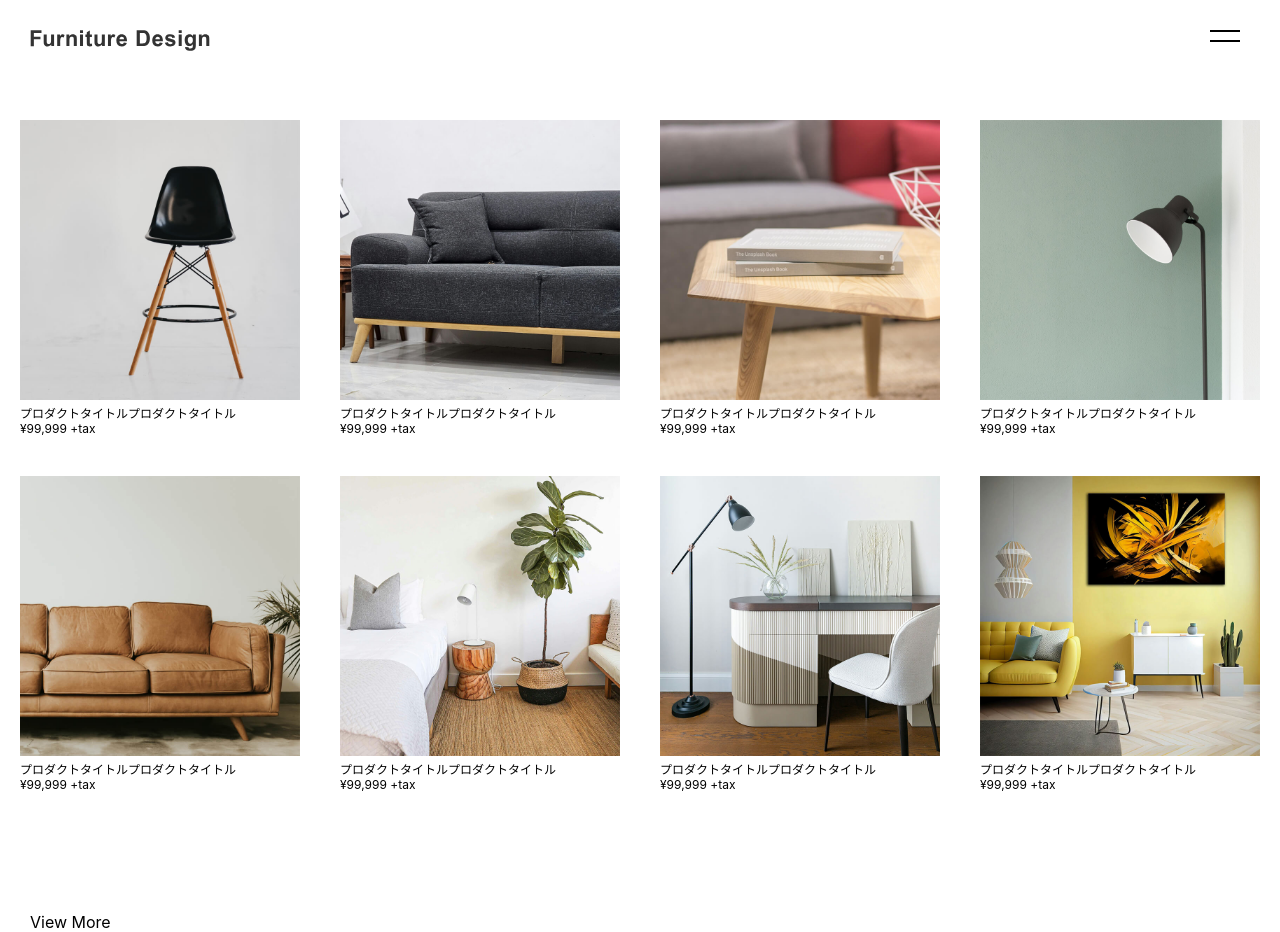
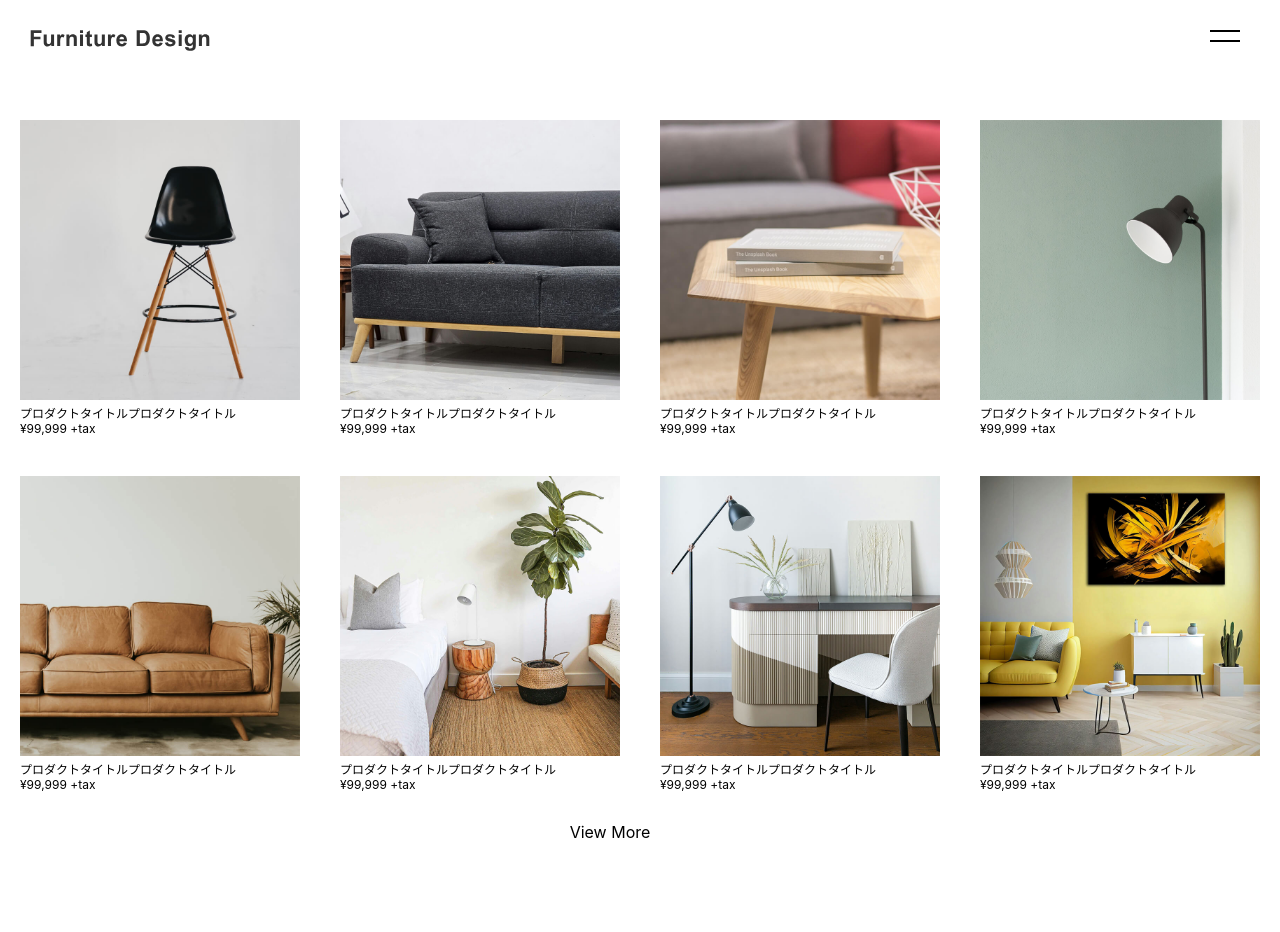
Before and after one commit to gp-kobayashi/mosya4-react, a Next.js app: page / in a window 1280 px wide. Shown: the top 932 px of the page. Built offline with nearby package versions, Linux system fonts and the light colour scheme.

Commit message:
[Q]複数の親要素の配列を子コンポーネントにそれぞれ反映させたい

```diff
--- a/components/MainItems.js
+++ b/components/MainItems.js
@@ -1,11 +1,10 @@
 import styles from '../styles/Home.module.css'
 
-export function MainItems() {
+export function MainItems(props) {
 
   const ITEMS =[{img1:'img/item1.jpg',img2:'img/item2.jpg',img3:'img/item3.jpg',img4:'img/item4.jpg'},
     {img1:'img/item5.jpg',img2:'img/item6.jpg',img3:'img/item7.jpg',img4:'img/item8.jpg'}
     ]
-
 
   return (
         <div className={styles.mainItens}>
--- a/pages/index.js
+++ b/pages/index.js
@@ -3,9 +3,12 @@ import styles from '../styles/Home.module.css'
 import { Footer } from '../components/Footer'
 import { Header } from '../components/Header'
 import { MainItems } from '../components/MainItems'
+import { PageLink } from '../components/PageLink'
 
 
 export default function Home() {
+
+
 
   return (
     <div className={styles.container}>
@@ -18,11 +21,9 @@ export default function Home() {
 
       <main className={styles.main}>
 
-      <MainItems />
+      <MainItems/>
 
-        <div className={styles.LinkBtn}>
-          <p>View More</p>
-        </div>
+      <PageLink link1="View More"/>
 
       </main>
 
```
